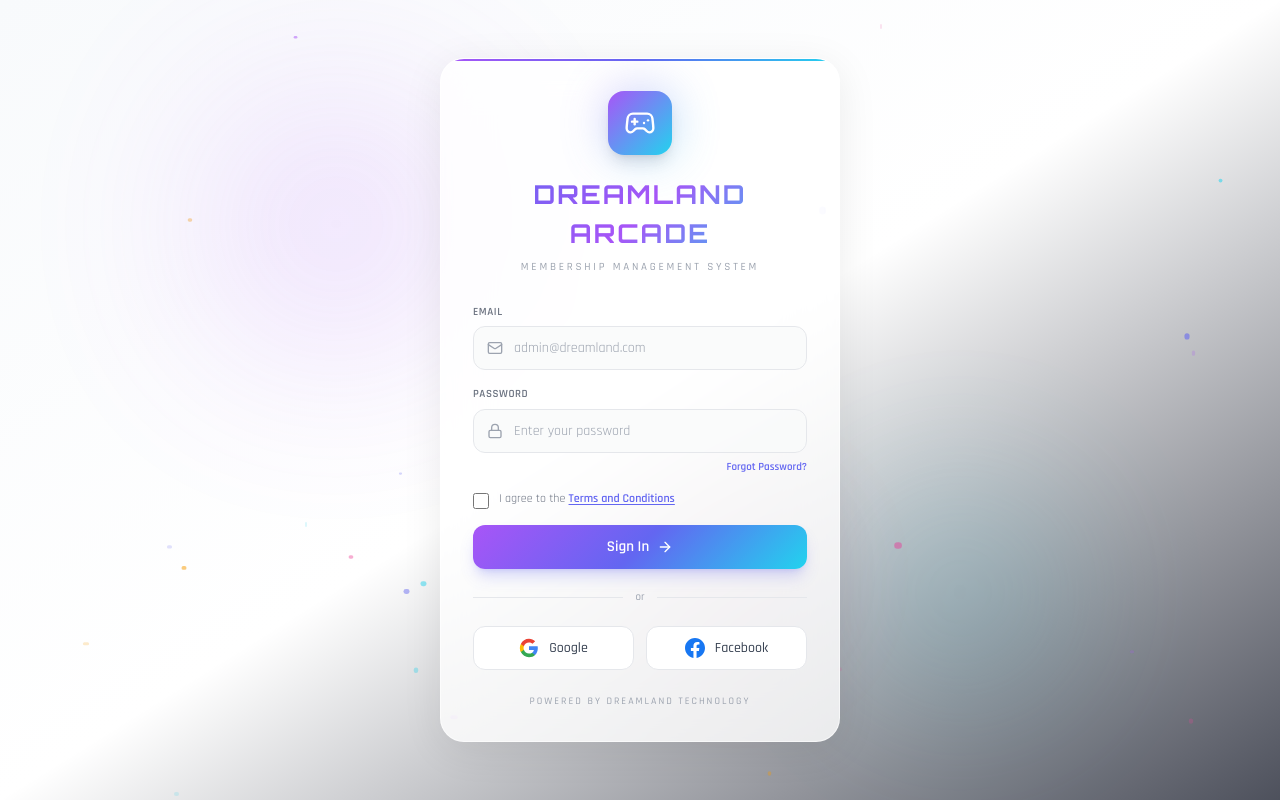
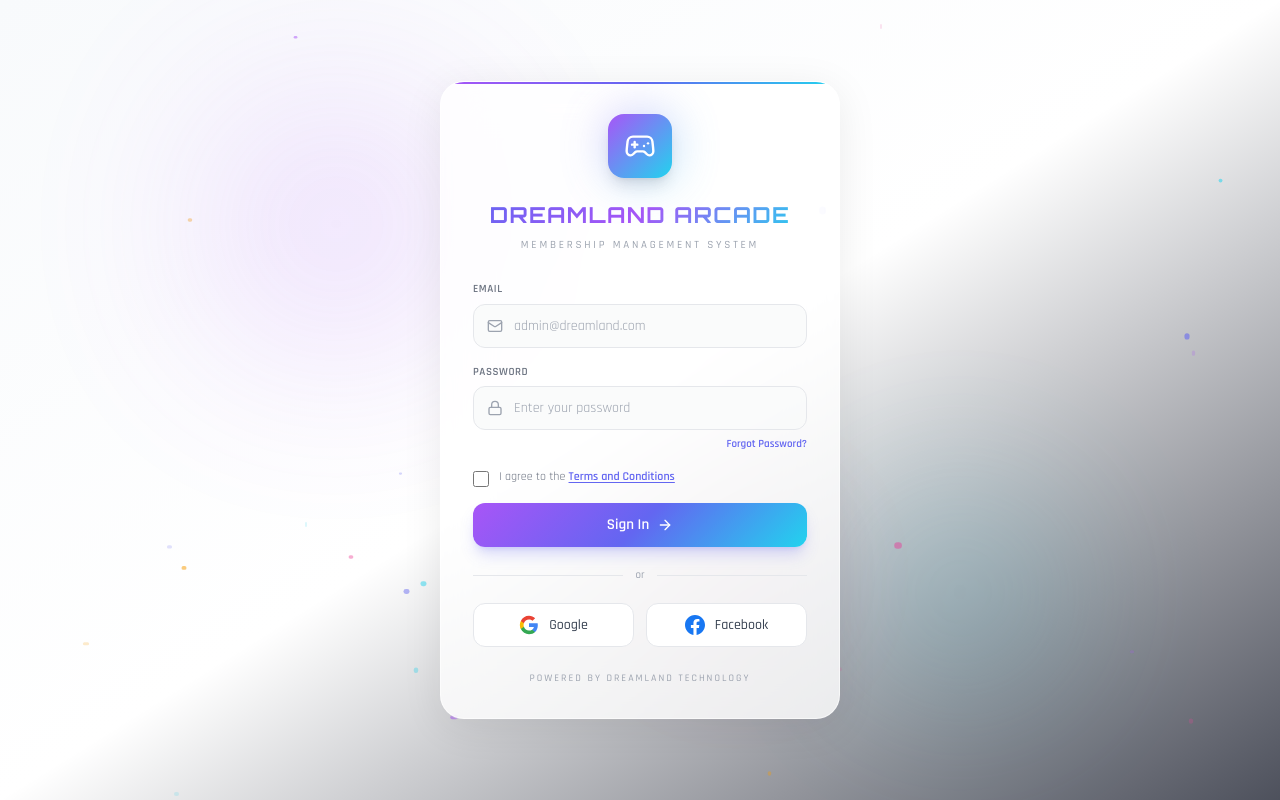
Before and after one commit to rjvtayam/dreamland_membership_program_app, a React (Vite) app in the folder frontend/: page /login in a window 1280 px wide. Built offline with nearby package versions, Linux system fonts and the light colour scheme; no server answers.

Commit message:
fix: keep DREAMLAND ARCADE title on single line - reduced size to 22px, added whitespace-nowrap

```diff
--- a/frontend/src/pages/LoginPage.tsx
+++ b/frontend/src/pages/LoginPage.tsx
@@ -142,7 +142,7 @@ export default function LoginPage() {
 
           {/* Title - ALL CAPS with Orbitron */}
           <div className="text-center mb-7">
-            <h1 className="text-[26px] font-bold uppercase tracking-[0.08em]"
+            <h1 className="text-[22px] font-bold uppercase tracking-[0.06em] whitespace-nowrap"
               style={{
                 fontFamily: "'Orbitron', sans-serif",
                 background: 'linear-gradient(135deg, #6366f1, #a855f7, #22d3ee)',
```
